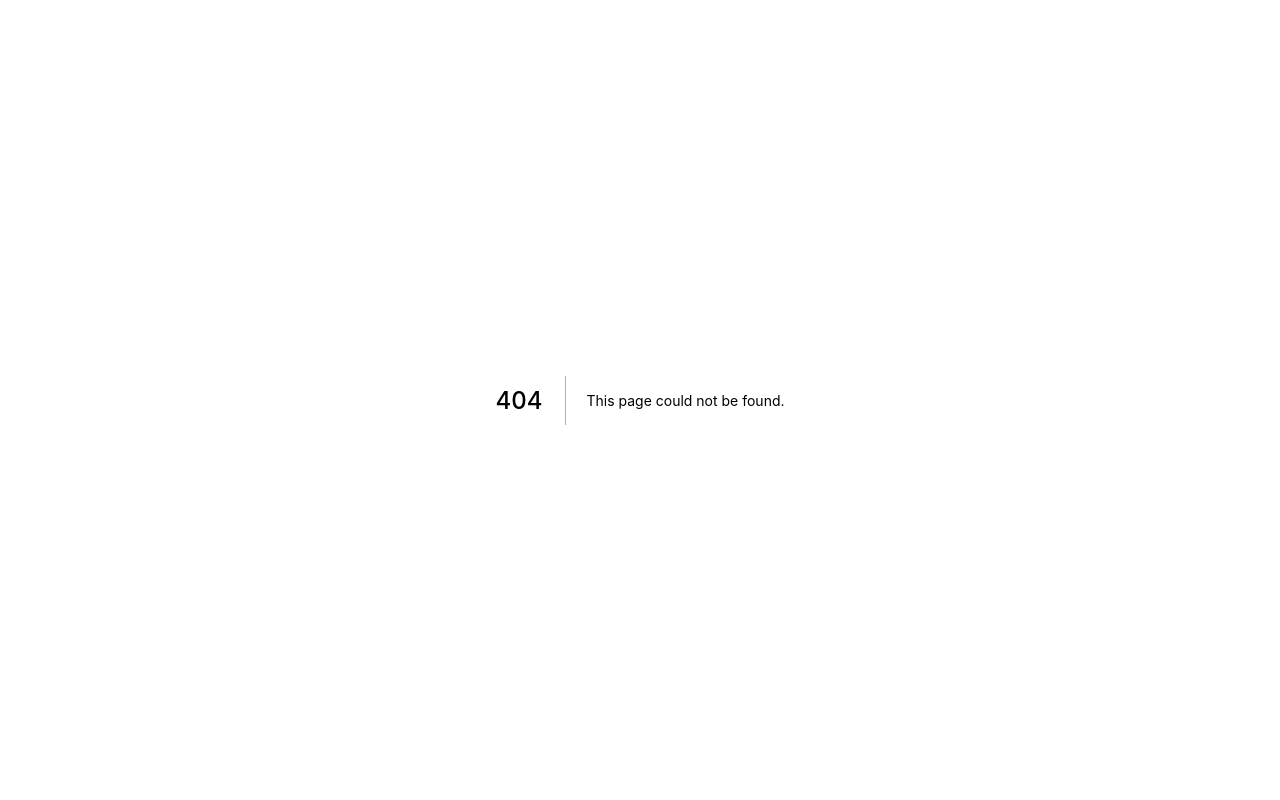
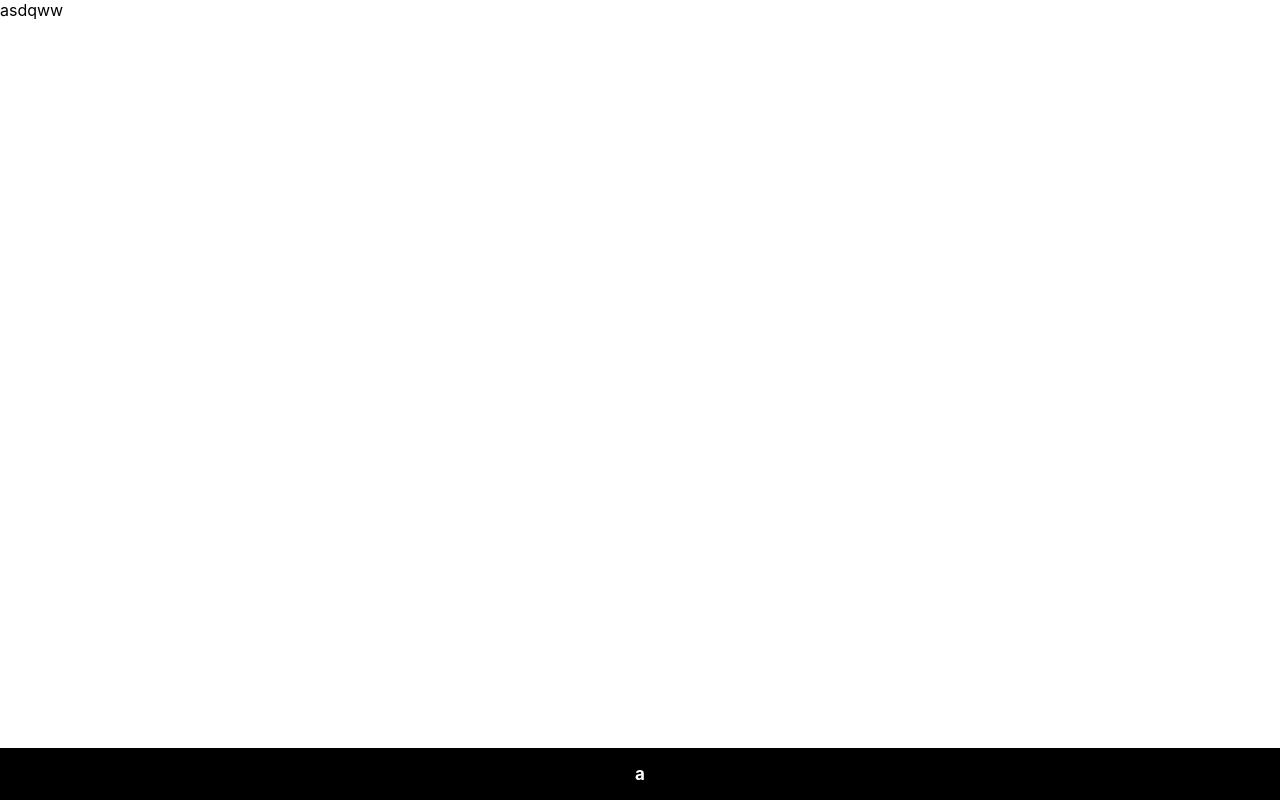
Before and after one commit to juicyaloe/imac, a Next.js app: page /test in a window 1280 px wide. Before the commit this address had no page. Built offline with nearby package versions, Linux system fonts and the light colour scheme.

Commit message:
하단 바 개발중

```diff
--- /dev/null
+++ b/components/ui/INotice.module.css
@@ -0,0 +1,14 @@
+.bar {
+    position: fixed;
+    bottom: 0;
+    left: 0;
+    right: 0;
+
+    text-align: center;
+    font-weight: bold;
+    font-size: 17px;
+    padding: 1rem;
+
+    background-color: black;
+    color: white;
+}
--- /dev/null
+++ b/components/ui/INotice.tsx
@@ -0,0 +1,5 @@
+import classes from './INotice.module.css';
+
+export default function INotice() {
+    return <div className={classes.bar}>a</div>;
+}
--- /dev/null
+++ b/pages/test.tsx
@@ -0,0 +1,10 @@
+import INotice from '../components/ui/INotice';
+
+export default function Test() {
+    return (
+        <div>
+            <div>asdqww</div>
+            <INotice></INotice>
+        </div>
+    );
+}
```
